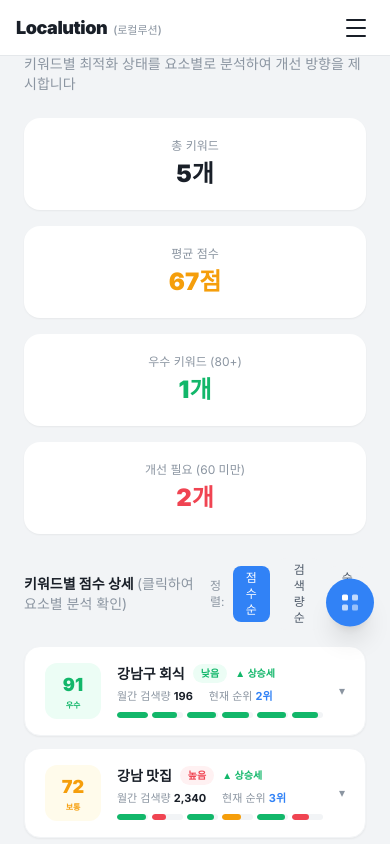
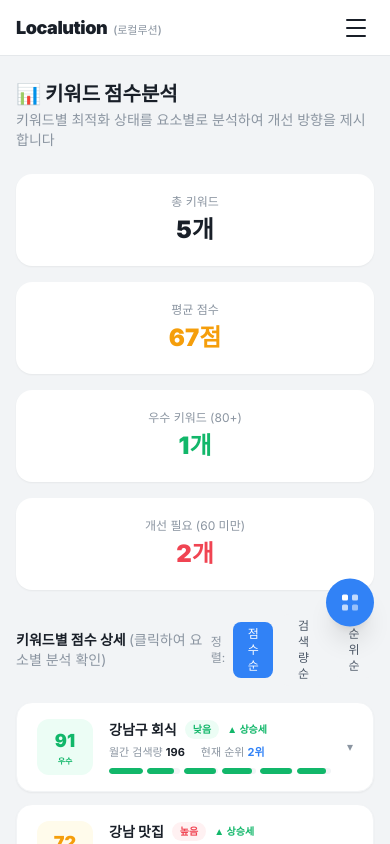
Before and after one commit to jty0221-del/localution, a Next.js app: page /marketing/keyword-score in a window 390 px wide. Shown: the top 844 px of the page. Built offline with nearby package versions, Linux system fonts and the light colour scheme.

Commit message:
fix(mobile): app/marketing/keyword-score/page.tsx 본문 상단 여백 1곳

```diff
--- a/app/marketing/keyword-score/page.tsx
+++ b/app/marketing/keyword-score/page.tsx
@@ -206,7 +206,7 @@ export default function KeywordScorePage() {
   return (
     <div className="flex min-h-screen bg-[#F2F4F6]">
       <Sidebar />
-      <main className="flex-1 ml-0 md:ml-[220px] p-6">
+      <main className="flex-1 ml-0 md:ml-[220px] p-4 pt-20 md:p-6 md:pt-6">
 
         {/* 헤더 */}
         <div className="flex items-start justify-between mb-6">
```
